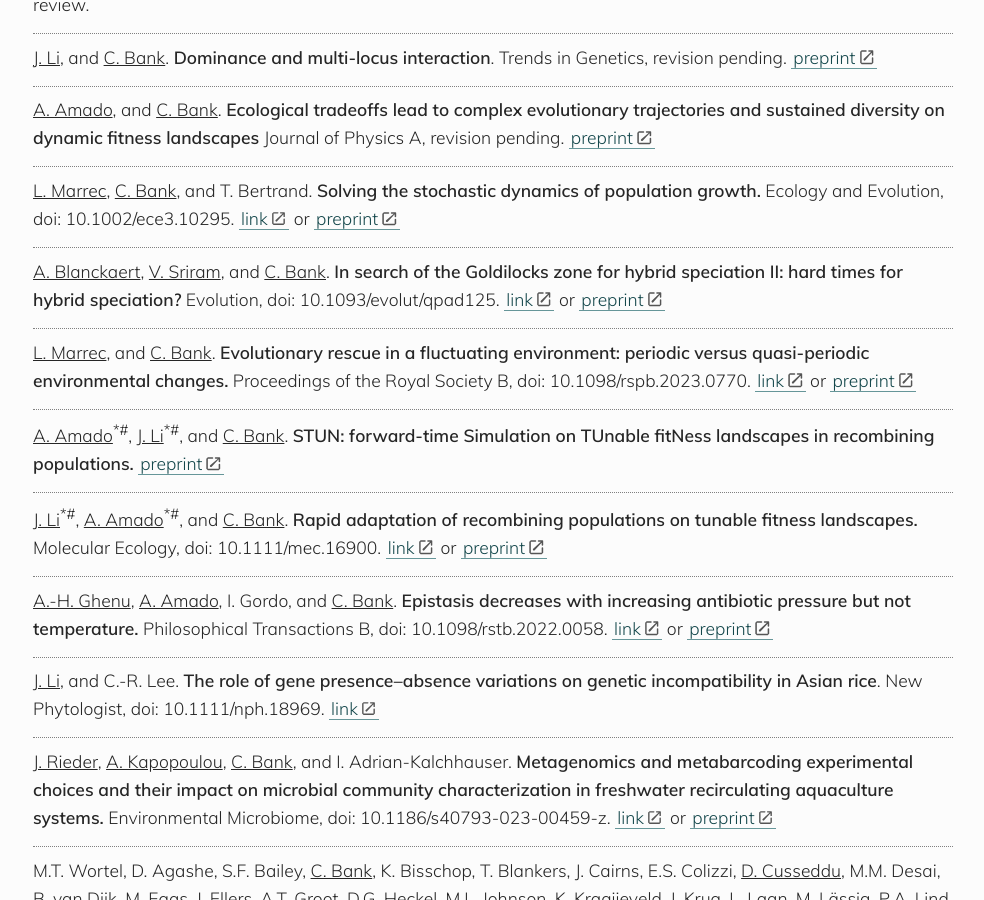
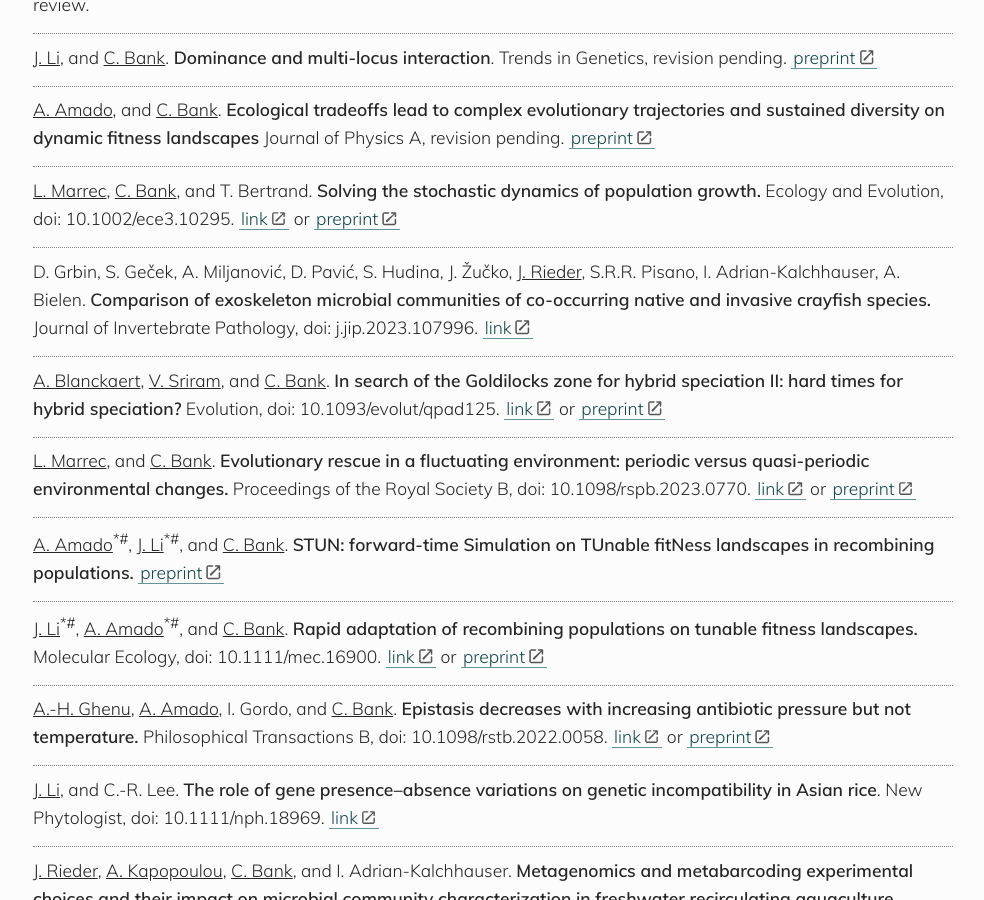
Before and after one commit to banklab/banklab.github.io, a Jekyll site: the page built from publications.md, in a window 1280 px wide and 900 px high, scrolled down 745 px. Shown: the whole window, without its empty margins (147-1131 px from the left). Built offline with Jekyll 4.4.1, drawn with Linux system fonts in a browser that asks for light colours; some web fonts are replaced.

Commit message:
Update publications.md
more papers

```diff
--- a/publications.md
+++ b/publications.md
@@ -31,6 +31,8 @@ A. Hinz, <u>A. Amado</u>, R. Kassen, <u>C. Bank</u>, A. Wong. Unpredictability o
 <u>A. Amado</u>, and <u>C. Bank</u>. **Ecological tradeoffs lead to complex evolutionary trajectories and sustained diversity on dynamic fitness landscapes** Journal of Physics A, revision pending. [preprint](https://www.biorxiv.org/content/10.1101/2023.10.11.561986v1.abstract)
 
 <u>L. Marrec</u>, <u>C. Bank</u>, and T. Bertrand. **Solving the stochastic dynamics of population growth.** Ecology and Evolution, doi: 10.1002/ece3.10295. [link](http://dx.doi.org/10.1002/ece3.10295) or [preprint](https://www.biorxiv.org/content/10.1101/2022.11.15.516663v1)
+
+D. Grbin, S. Geček, A. Miljanović, D. Pavić, S. Hudina, J. Žučko, <u>J. Rieder</u>, S.R.R. Pisano, I. Adrian-Kalchhauser, A. Bielen. **Comparison of exoskeleton microbial communities of co-occurring native and invasive crayfish species.** Journal of Invertebrate Pathology, doi: j.jip.2023.107996. [link](https://www.sciencedirect.com/science/article/pii/S0022201123001131)
 
 <u>A. Blanckaert</u>, <u>V. Sriram</u>, and <u>C. Bank</u>. **In search of the Goldilocks zone for hybrid speciation II: hard times for hybrid speciation?** Evolution, doi: 10.1093/evolut/qpad125. [link](https://doi.org/10.1093/evolut/qpad125) or [preprint](https://www.biorxiv.org/content/10.1101/2023.02.15.528680v1)
 
```
